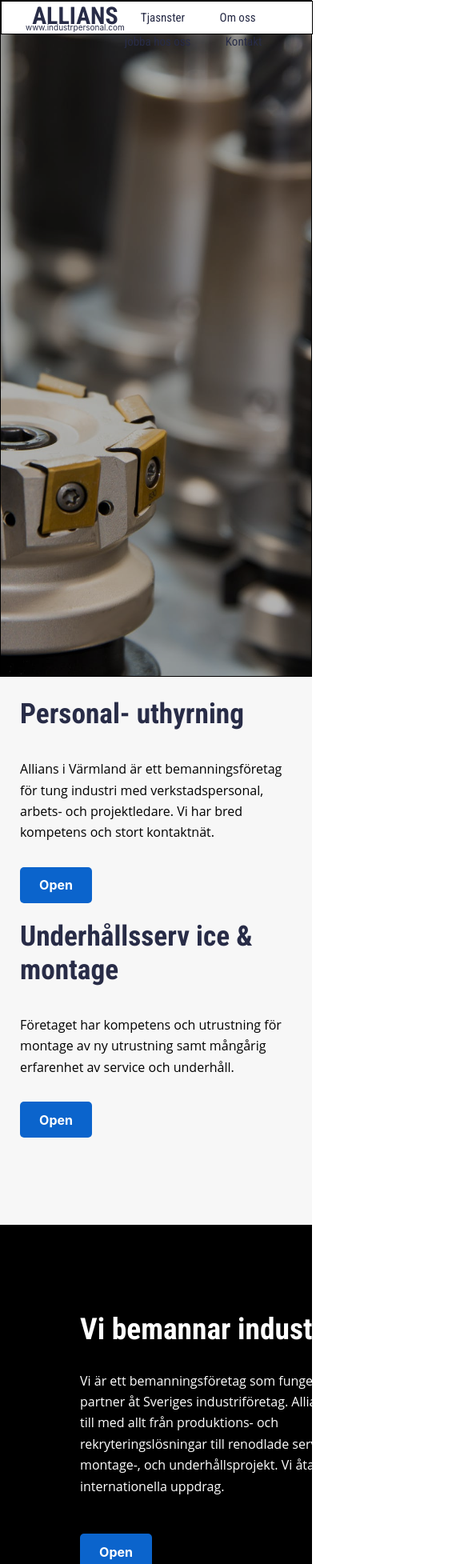
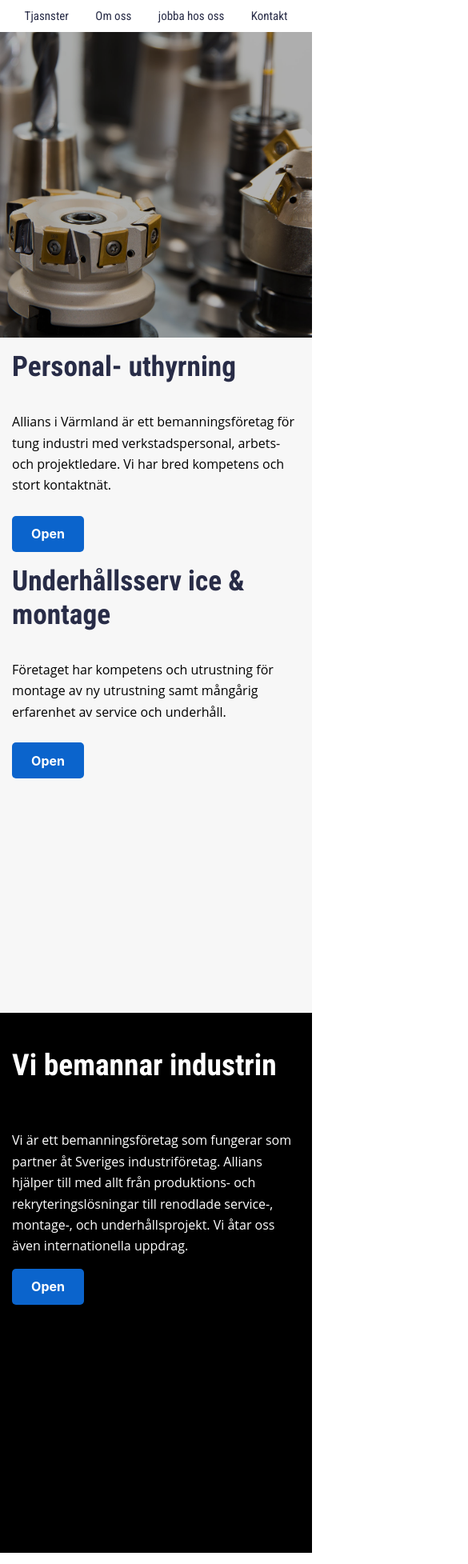
Before and after one commit to DSt17/Site-for-O.Str, a React (Create React App) app: page / in a window 390 px wide. Shown: the top 1955 px of the page at 80% size, 585 px wide, since content can reach past the window. Built offline with nearby package versions, Linux system fonts and the light colour scheme.

Commit message:
compl contacts box

```diff
--- a/src/App.js
+++ b/src/App.js
@@ -3,7 +3,6 @@ import Header from "./header/Header";
 import Main from "./main/Main";
 import Contacts from "./contacts/Contacts";
 import Footer from "./footer/Footer";
-import Nav from "./nav/Nav";
 import React from "react";
 
 function App() {
--- a/src/assets/components/DescriptionBlock/Description.module.css
+++ b/src/assets/components/DescriptionBlock/Description.module.css
@@ -8,13 +8,15 @@
     width: 30%;
 
 
-
-
 }
 
 @media screen and (max-width: 1118px) {
     .descriptionBlock {
-        width: 90%;
+        width: 100%;
+        margin-right: 0;
+        padding: 0;
+
+
     }
 }
 
@@ -54,13 +56,28 @@
     text-decoration: none;
 }
 
+@media screen and (max-width: 1118px) {
+    .btn {
+        margin-left: 15px;
+    }
+}
+
 .titleAndDescription {
     margin-top: 100px;
     margin-bottom: 20px;
-
     display: inline-block;
     vertical-align: top;
     position: relative;
 
+}
 
+@media screen and (max-width: 1118px) {
+    .titleAndDescription {
+        padding: 15px;
+        margin-top: 80px;
+        margin-bottom: 0;
+
+
+
+    }
 }
--- a/src/assets/components/JobbaHosOss/JobbaHosOss.module.css
+++ b/src/assets/components/JobbaHosOss/JobbaHosOss.module.css
@@ -23,10 +23,14 @@
 
 .imgAndDescriptionContainer img{
     padding-right: 90px;
+    width: 40%;
 }
 @media screen and (max-width: 1118px) {
     .imgAndDescriptionContainer img {
         display: none;
+    }
+    .btn{
+        margin-top: 40px;
     }
 }
 
@@ -40,7 +44,15 @@
 
 .titleAndDescription{
     height: 350px;
-    width:500px;
+    width:40%;
     padding-top: 50px;
     line-height: 1.65;
 }
+@media screen and (max-width: 1118px) {
+    .titleAndDescription  {
+        width: 100%;
+        height: 100%;
+        padding: 15px;
+        margin-left: 0;
+    }
+}
--- a/src/assets/components/KontaktaOss/KontaktaOss.module.css
+++ b/src/assets/components/KontaktaOss/KontaktaOss.module.css
@@ -1,9 +1,20 @@
 .titleAndDescription {
-    height: 400px;
-    width: 350px;
+    height: 100%;
+    width: 40%;
     margin-left: 100px;
     position: relative;
     padding-top: 50px;
+
+    display: flex;
+    flex-direction: column;
+}
+@media screen and (max-width: 1118px) {
+    .titleAndDescription  {
+        width: 90%;
+        height: 100%;
+        padding: 15px;
+        margin-left: 0;
+    }
 }
 
 .titleAndDescription h2 {
--- a/src/assets/components/OmOss/OmOss.module.css
+++ b/src/assets/components/OmOss/OmOss.module.css
@@ -17,9 +17,32 @@
 .omOssDescription{
     padding-top: 80px;
     padding-left: 100px;
-    width: 500px;
+    width: 40%;
     height: 300px;
 }
+
+@media screen and (max-width: 1118px) {
+    .omOssDescription  {
+        width: 100%;
+        height: 100%;
+        padding: 0;
+        display: flex;
+        flex-direction: column;
+
+    }
+    .omOssDescription h2{
+        padding: 15px;
+
+    }
+    .omOssDescription p{
+        padding: 15px;
+        margin: 0;
+    }
+    .btn{
+        margin-left: 15px;
+    }
+}
+
 .btn{
     display: flex;
     justify-content: center;
--- a/src/contacts/Contacts.module.css
+++ b/src/contacts/Contacts.module.css
@@ -2,6 +2,12 @@
     height: 90vh;
     background-color: aquamarine;
     background-position: center;
-    background-repeat: no-repeat !important;
+    background-repeat: no-repeat ;
     background-size: cover;
+    width: 100%;
 }
+@media screen and (max-width: 1118px) {
+    .contactsBlock{
+        height: 80vh;
+    }
+}
--- a/src/header/Header.module.css
+++ b/src/header/Header.module.css
@@ -1,12 +1,17 @@
 .headerBlock {
     height: 100vh;
     background-color: black;
-    border: 1px solid black;
     background-size: cover;
     background-repeat: no-repeat;
     background-position:bottom;
     position: relative;
 }
+@media screen and (max-width: 1118px) {
+    .headerBlock {
+        height: 50vh;
+    }
+}
+
 .headerBlock::before{
     position: absolute;
     content: "";
--- a/src/main/Main.module.css
+++ b/src/main/Main.module.css
@@ -28,7 +28,8 @@
     }
     .devProject{
         flex-direction: column;
-        padding: 5px;
+        padding: 0;
+        height: 100vh;
     }
 
 }
@@ -37,7 +38,13 @@
     height: 90vh;
     background-color: black;
     position: relative;
+    width: 100%;
 
+}
+@media screen and (max-width: 1118px) {
+    .omOss {
+        height: 80vh;
+    }
 }
 
 .JobbaHosOss {
@@ -47,3 +54,9 @@
     position: relative;
 
 }
+@media screen and (max-width: 1118px) {
+    .JobbaHosOss {
+        height: 80vh;
+        padding: 0;
+    }
+}
--- a/src/nav/Nav.module.css
+++ b/src/nav/Nav.module.css
@@ -8,12 +8,21 @@
 
     position:relative;
     background-color: white;
-    border: 1px solid black;
 }
 
 .navBlockLink{
     padding-right: 20px;
     margin-top: 5px;
+}
+@media screen and (max-width: 1118px) {
+    .navBlockLink {
+        display: flex;
+        flex-direction: row;
+        justify-content: center;
+        width: 100%;
+        padding-right: 0;
+
+    }
 }
 
 .navBlockLink a {
@@ -25,6 +34,12 @@
     padding: 5px 20px;
     font-size: 15px
 }
+@media screen and (max-width: 1118px) {
+    .navBlockLink a {
+        padding: 5px 15px;
+    }
+}
+
 
 .title {
     height: 100%;
@@ -34,6 +49,13 @@
     color: #282c47;
     text-align: center;
 }
+
+@media screen and (max-width: 1118px) {
+    .title {
+        display: none;
+    }
+}
+
 .title h1 {
     font-size: 30px;
     margin-top: 0;
```
